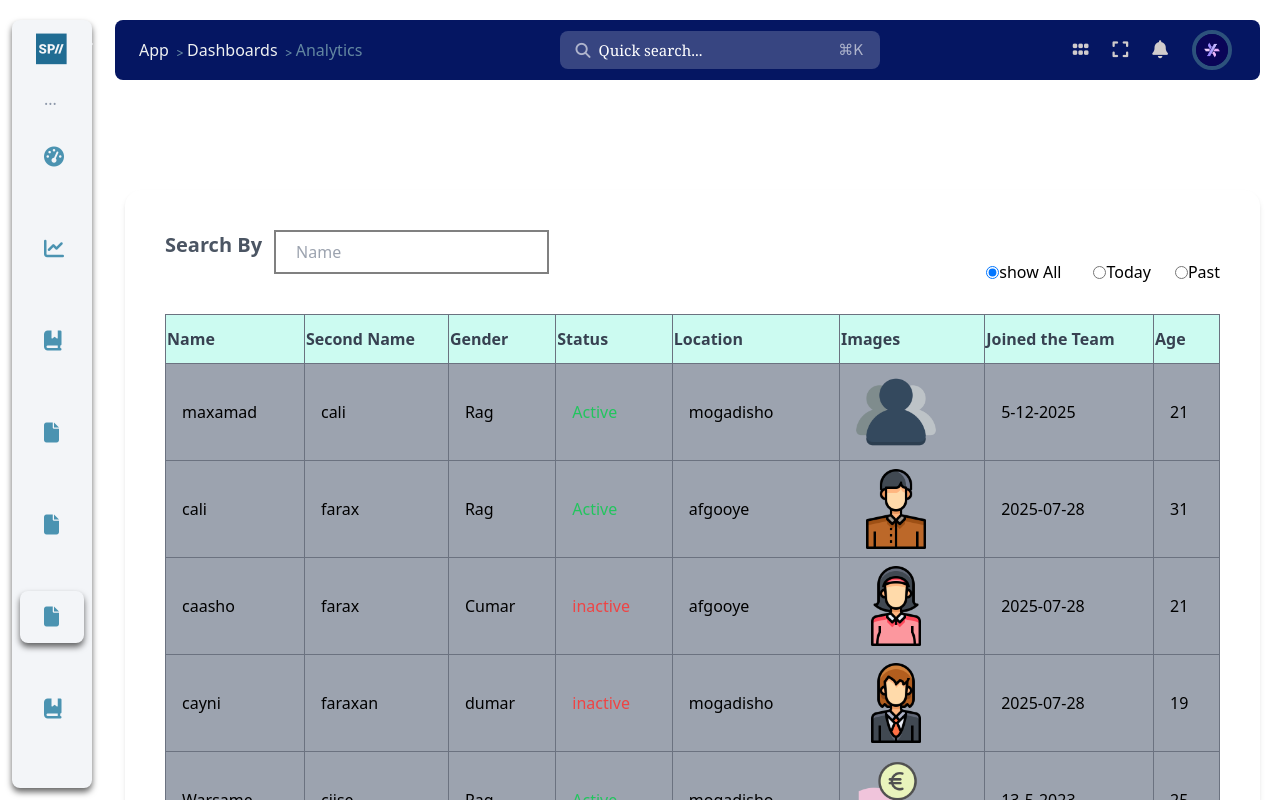
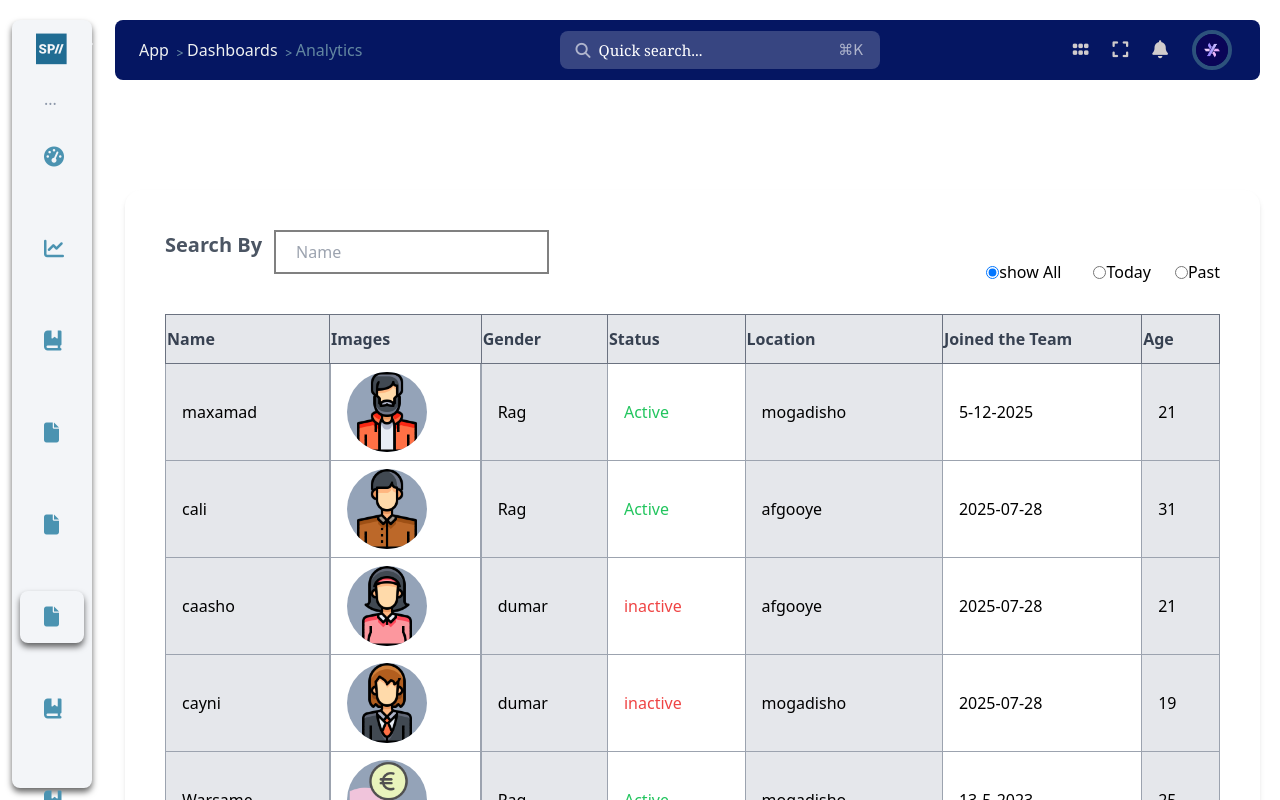
Before and after one commit to cabdikariim242/tailwise-vue, a Vue app: page /TableViews in a window 1280 px wide. Shown: the top 800 px of the page. Built offline with nearby package versions, Linux system fonts and the light colour scheme.

Commit message:
finished the table

```diff
--- /dev/null
+++ b/src/components/newcomponents/displayComp.vue
@@ -0,0 +1,22 @@
+<template>
+    <div :class="customClass">
+
+    </div>
+    <slot></slot>
+</template>
+
+<script>
+
+export default {
+props:{
+    customClass:{
+        type:String,
+        default: ''
+    }
+}
+}
+</script>
+
+<style>
+
+</style>
--- a/src/components/sidebar.vue
+++ b/src/components/sidebar.vue
@@ -175,6 +175,23 @@
           </p>
         </div>
       </router-link>
+             <router-link
+        :to="{name:'displayView'}"
+        class="mx-2 rounded-lg mt-10  hover:shadow-[0_4px_6px_rgba(0,0,0,0.6)]"
+      >
+        <div class="ml-6 my-4 gap-3 mx-6 flex justify-start items-center">
+          <i class="fa-solid fa-book-bookmark   text-[20px] text-[#4b93b1]"></i>
+          <p
+            v-if="!toggle"
+            class="group-hover:flex text-[15px] hidden text-[#465569] font-[500]"
+          >
+            display
+          </p>
+          <p v-if="toggle" class="text-[#465569] text-[15px] font-[500]">
+            display
+          </p>
+        </div>
+      </router-link>
 
 
 
@@ -332,7 +349,21 @@
         </div>
       </router-link>
 
+            <router-link
+        :to="{name:'displayView'}"
+        class="mx-2 rounded-lg mt-10  hover:shadow-[0_4px_6px_rgba(0,0,0,0.6)]"
+      >
+        <div class="ml-6 my-4 gap-3 mx-6 flex justify-start items-center">
+          <i class="fa-solid fa-file text-[20px] text-[#4b93b1]"></i>
+          <p
 
+            class=" text-[15px]  text-[#465569] font-[500]"
+          >
+            Display
+          </p>
+
+        </div>
+      </router-link>
 
      </div>
 
--- a/src/router/index.js
+++ b/src/router/index.js
@@ -6,6 +6,7 @@ import tabs from '../views/tabs.vue'
 import TableViews from '../views/TableViews.vue'
 import AccordionView from '../views/AccordionView.vue'
 import DatePicker from '../views/DatePicker.vue'
+import displayview from '@/views/displayview.vue'
 
 const routes = [
   {
@@ -46,6 +47,12 @@ const routes = [
     name: 'AccordionView',
     component: AccordionView
 
+  },
+    {
+    path: '/displayview',
+    name: 'displayView',
+    component: displayview
+
   }
 
 ]
--- a/src/views/DatePicker.vue
+++ b/src/views/DatePicker.vue
@@ -1,6 +1,6 @@
 <template>
   <BaseCard
-    class="flex w-full mt-[402px] md:ml-[150px] ml-[10px] lg:ml-[100px] z-[8] lg:mr-[350px] md:mr-[150px] mr-[10px]"
+    class="flex w-full mt-[502px] md:ml-[150px] ml-[10px] lg:ml-[100px] z-[8] lg:mr-[350px] md:mr-[150px] mr-[10px]"
   >
     <div class="flex w-full flex-col gap-4 justify-center relative">
       <label class="text-[gold]" for="date">Pick Date</label>
--- a/src/views/TableViews.vue
+++ b/src/views/TableViews.vue
@@ -1,22 +1,22 @@
 <template>
   <div
     class="flex flex-col justify-between lg:flex-row md:flex-row absolute lg:top-[150px] md:top-[150px] top-[110px] left-0 right-0 lg:ml-[125px] md:ml-[125px] ml-4 mr-[20px]"
-  > <BaseCard>
+  >
+    <BaseCard>
       <div class="flex flex-col w-full">
-
         <div class="flex justify-between items-center">
           <div class="flex gap-3 justify-center">
-          <label for="text" class="text-[20px] text-gray-600 font-bold">Search By</label>
+            <label for="text" class="text-[20px] text-gray-600 font-bold"
+              >Search By</label
+            >
             <input
-            class="inline-block px-5  py-2 mb-10 border-2 border-[gray] focus:outline-none focus:ring"
+              class="inline-block px-5 py-2 mb-10 border-2 border-[gray] focus:outline-none focus:ring"
               type="text"
               placeholder="Name"
               v-model="searching"
             />
           </div>
-        <div
-          class="flex justfify-center gap-4 text-[16px] font-[500]"
-        >
+          <div class="flex justfify-center gap-4 text-[16px] font-[500]">
             <label class="flex mr-2 items-center">
               <input
                 type="radio"
@@ -50,15 +50,15 @@
           </div>
         </div>
 
-      <table class="border-collapse border border-teal-500 w-full">
+        <table class="border-collapse border border-gray-200 w-full">
           <thead>
-          <tr class="bg-teal-100 text-gray-700">
+            <tr class="bg-gray-200 text-gray-700">
               <th class="border border-gray-500 py-3 text-left">Name</th>
-            <th class="border border-gray-500 py-2 text-left">Second Name</th>
+
+              <th class="border border-gray-500 py-2 text-left">Images</th>
               <th class="border border-gray-500 py-2 text-left">Gender</th>
               <th class="border border-gray-500 py-2 text-left">Status</th>
               <th class="border border-gray-500 py-2 text-left">Location</th>
-            <th class="border border-gray-500 py-2 text-left">Images</th>
               <th class="border border-gray-500 py-2 text-left">
                 Joined the Team
               </th>
@@ -66,27 +66,56 @@
             </tr>
           </thead>
           <tbody>
-          <tr v-for="detail in filteredDetails" :key="detail">
-            <td class="border border-gray-500 bg-gray-400 text-black font-[500] px-4 py-2">{{ detail.name }}</td>
-            <td class="border border-gray-500 bg-gray-400 text-black font-[500] px-4 py-2">
-              {{ detail.second }}
+            <tr
+              class="border-b border-gray-400  text-black font-[500] px-4 py-2"
+              v-for="detail in filteredDetails"
+              :key="detail"
+            >
+              <td
+                class="bg-gray-200 border-r border-l border-gray-400 text-black font-[500] px-4 py-2"
+              >
+                {{ detail.name }}
               </td>
-            <td class="border border-gray-500 bg-gray-400 text-black font-[500] px-4 py-2">
+
+              <td
+                class="bg-white border-r border-l flex flex-col itms-center justify-center border-gray-400 text-black font-[500] pl-4  py-2"
+              >
+                <img
+                  class="w-20 bg-slate-400 rounded-full"
+                  :src="detail.picture"
+                  alt=""
+                />
+              </td>
+
+              <td
+                class="bg-gray-200 border-r border-l border-gray-400 text-black font-[500] px-4 py-2"
+              >
                 {{ detail.gender }}
               </td>
-            <td :class="detail.status === 'Active'? 'text-green-500' : 'text-red-500'" class="border border-gray-500 bg-gray-400 text-bllack font-[500] px-4  py-2">
+              <td
+                :class="
+                  detail.status === 'Active' ? 'text-green-500' : 'text-red-500'
+                "
+                class="bg-white  border-gray-400text-bllack font-[500] px-4 py-2"
+              >
                 {{ detail.status }}
               </td>
-            <td class="border border-gray-500 bg-gray-400 text-black font-[500] px-4 py-2">
+              <td
+                class="bg-gray-200 border-l border-gray-400 text-black font-[500] px-4 py-2"
+              >
                 {{ detail.location }}
               </td>
-            <td class="border border-gray-500 bg-gray-400 text-black font-[500] px-4 py-2">
-             <img class="w-20" :src="detail.picture" alt="">
-            </td>
-            <td class="border border-gray-500 bg-gray-400 text-black font-[500] px-4 py-2">
+
+              <td
+                class="bg-white border-r border-l border-gray-400 text-black font-[500] px-4 py-2"
+              >
                 {{ detail.joined }}
               </td>
-            <td class="border border-gray-500 bg-gray-400 text-black font-[500] px-4 py-2">{{ detail.age }}</td>
+              <td
+                class="bg-gray-200 border-r border-l border-gray-400 text-black font-[500] px-4 py-2"
+              >
+                {{ detail.age }}
+              </td>
             </tr>
 
             <tr v-if="filteredDetails.length === 0">
@@ -102,10 +131,9 @@
 </template>
 
 <script>
-
 import BaseCard from "@/components/newcomponents/BaseCard.vue";
 export default {
-  components:{BaseCard},
+  components: { BaseCard },
   data() {
     return {
       searching: "",
@@ -113,8 +141,8 @@ export default {
       details: [
         {
           name: "maxamad",
-          picture: require("../assets/user.png"),
-          second: "cali",
+          picture: require("../assets/manUser.png"),
+
           location: "mogadisho",
           age: 21,
           gender: "Rag",
@@ -124,7 +152,7 @@ export default {
         {
           name: "cali",
           picture: require("../assets/studentUser.png"),
-          second: "farax",
+
           location: "afgooye",
           age: 31,
           gender: "Rag",
@@ -134,17 +162,17 @@ export default {
         {
           name: "caasho",
           picture: require("../assets/profile-icon.png"),
-          second: "farax",
+
           location: "afgooye",
           age: 21,
-          gender: "Cumar",
+          gender: "dumar",
           status: "inactive",
           joined: "2025-07-28",
         },
         {
           name: "cayni",
           picture: require("../assets/avaterUser.png"),
-          second: "faraxan",
+
           location: "mogadisho",
           age: 19,
           gender: "dumar  ",
@@ -154,7 +182,7 @@ export default {
         {
           name: "Warsame",
           picture: require("../assets/bussinesMan.png"),
-          second: "ciise",
+
           location: "mogadisho",
           age: 25,
           gender: "Rag",
@@ -164,10 +192,10 @@ export default {
         {
           name: "hidaayo",
           picture: require("../assets/femaleUser.png"),
-          second: "cali",
+
           location: "howlWadaag",
           age: 18,
-          gender: "cumar",
+          gender: "dumar",
           status: "inactive",
           joined: "1-2-2024",
         },
@@ -208,7 +236,6 @@ export default {
       if (searchLower === "") {
         return filteredByDate; // no search, return only date-filtered
       }
-
       return filteredByDate.filter((detail) => {
         return (
           detail.name.toLowerCase().includes(searchLower) ||
@@ -216,8 +243,6 @@ export default {
           detail.location.toLowerCase().includes(searchLower) ||
           detail.gender.toLowerCase().includes(searchLower) ||
           detail.status.toLowerCase().includes(searchLower)
-
-
         );
       });
     },
--- /dev/null
+++ b/src/views/displayview.vue
@@ -0,0 +1,53 @@
+<template>
+  <displayComp
+    customClass="absulote top-0 left-0 right-0 mt-[500px] ml-[200px] mr-[20px] "
+  >
+    <div>
+      <p>
+        Lorem ipsum dolor sit amet consectetur, adipisicing elit. Fugiat rerum
+        consectetur vitae consequatur molestias? Ducimus ipsam error ex id sequi
+        tempore, fuga reprehenderit expedita explicabo fugit atque incidunt sed
+        aspernatur cumque? Cum quia dolore quaerat hic illo quae! Vel fugit
+        facilis deserunt modi similique eligendi repudiandae iure molestiae
+        fugiat ea. Expedita quo, nemo quis similique eveniet fugit, accusamus
+        harum numquam quae quidem velit, perspiciatis dignissimos veritatis iure
+        enim iste ad provident possimus officia! Distinctio, corporis error quia
+        numquam quos, laboriosam, ducimus quaerat eius nisi ratione aliquid
+        itaque aliquam culpa commodi vel facilis quasi quis doloribus. Totam,
+        inventore eos. Officiis repudiandae aliquam et impedit corporis incidunt
+        aspernatur eos fugiat magnam, consectetur eligendi rerum recusandae
+        temporibus. Quod dicta ullam itaque facilis. Consequuntur libero illo,
+        laborum qui earum vitae voluptas aliquid minus ullam quasi quis quas
+        similique non dignissimos officia rerum. Ut, incidunt nostrum illum
+        possimus illo at unde magnam officia doloribus veritatis ratione nisi
+        officiis odit, commodi cumque? Ex eum laudantium libero consequatur
+        fugiat natus reiciendis accusamus delectus consectetur beatae quod nihil
+        commodi iusto mollitia, aspernatur laboriosam dolore voluptas
+        perferendis nulla accusantium? Commodi temporibus aliquid eveniet cumque
+        distinctio reprehenderit blanditiis dignissimos? Fuga dicta tempore
+        saepe odit adipisci incidunt dignissimos voluptate, nobis dolore sint.
+        Eos dicta quo corporis culpa earum nobis laboriosam doloribus vitae
+        nostrum provident, facere deserunt excepturi itaque nisi consequuntur
+        dolore eaque velit fugit molestias consectetur inventore? Ad unde
+        officiis, possimus itaque quibusdam repudiandae! Excepturi consectetur
+        nihil temporibus provident nulla dolores. Corporis asperiores quos
+        beatae expedita, fugit aut modi vitae itaque nihil esse maxime ut saepe
+        et. Ipsum fugit omnis, vitae accusamus libero optio blanditiis dicta
+        unde distinctio aliquam cupiditate saepe dolores perferendis tempore
+        explicabo autem ad odit voluptatem labore ut vero laudantium? Atque
+        praesentium amet iure nam sapiente eos accusamus possimus sint porro
+        vero fuga aperiam earum, facilis adipisci reiciendis.
+      </p>
+    </div>
+  </displayComp>
+</template>
+
+<script>
+import displayComp from "@/components/newcomponents/displayComp.vue";
+export default {
+  components: { displayComp },
+  customClass: "",
+};
+</script>
+
+<style></style>
```
Lines whose indentation alone changed are shown as unchanged.
